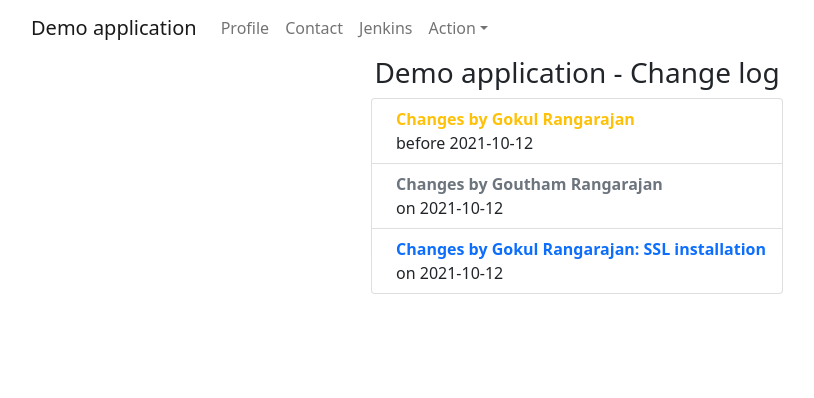
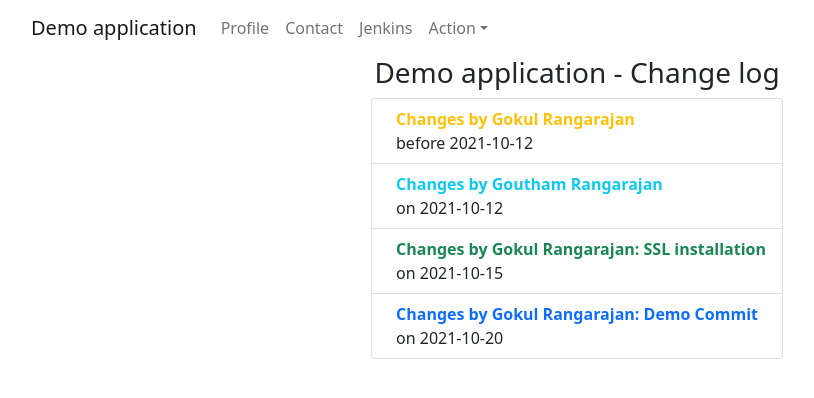
Before and after one commit to gokulraja2787/aws-cicd-demo, a React (Create React App) app: page / in a window 1280 px wide. Shown: the top 398 px of the page, without its empty margins (63-877 px from the left). Built offline with nearby package versions, Linux system fonts and the light colour scheme.

Commit message:
Added another demo commit to check CD

```diff
--- a/src/App.js
+++ b/src/App.js
@@ -84,7 +84,7 @@ function App() {
                       className="d-flex justify-content-between align-items-start"
                     >
                       <div className="ms-2 me-auto">
-                        <div className="fw-bold text-secondary">
+                        <div className="fw-bold text-info">
                           Changes by Goutham Rangarajan
                         </div>
                         on 2021-10-12
@@ -95,10 +95,21 @@ function App() {
                       className="d-flex justify-content-between align-items-start"
                     >
                       <div className="ms-2 me-auto">
-                        <div className="fw-bold text-primary">
+                        <div className="fw-bold text-success">
                           Changes by Gokul Rangarajan: SSL installation
                         </div>
-                        on 2021-10-12
+                        on 2021-10-15
+                      </div>
+                    </ListGroup.Item>
+                    <ListGroup.Item
+                      as="li"
+                      className="d-flex justify-content-between align-items-start"
+                    >
+                      <div className="ms-2 me-auto">
+                        <div className="fw-bold text-primary">
+                          Changes by Gokul Rangarajan: Demo Commit
+                        </div>
+                        on 2021-10-20
                       </div>
                     </ListGroup.Item>
                   </ListGroup>
```
